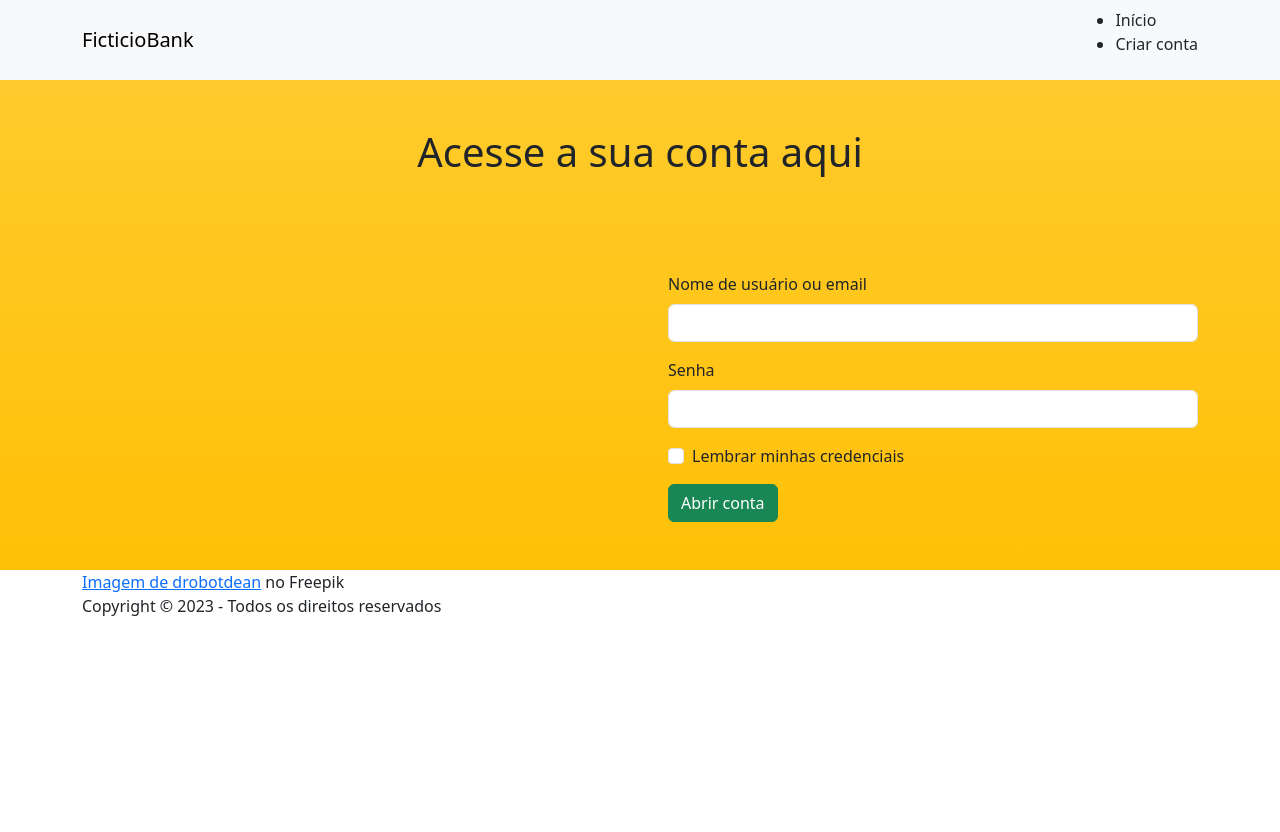
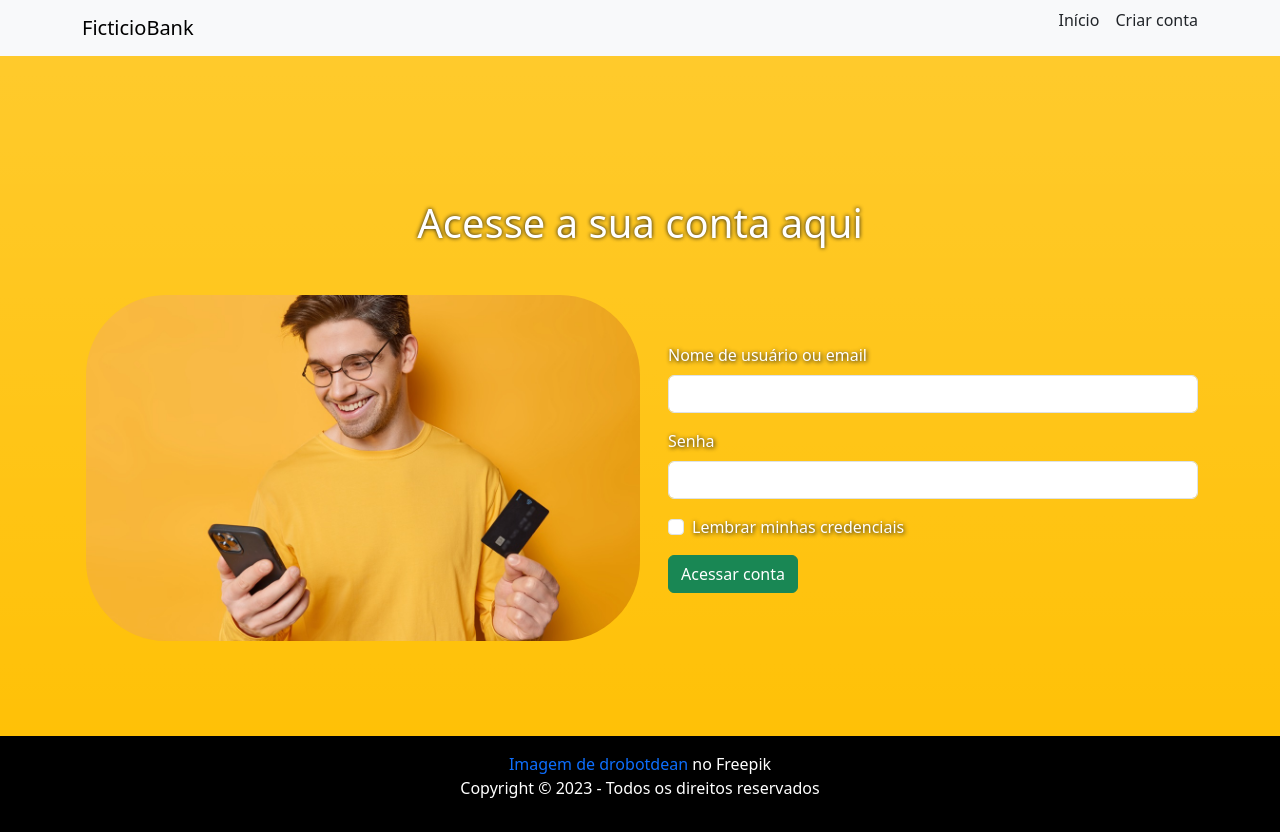
Before and after one commit to diegomcoder/ficticiobank-website, a plain HTML site: page login/index.html in a window 1280 px wide. Before the commit the page ends 800 px from the top, so only its background shows below. Drawn offline with nearby package versions, Linux system fonts and the light colour scheme.

Commit message:
update references of files

```diff
--- /dev/null
+++ b/css/login.css
@@ -0,0 +1,110 @@
+:root {
+	--accent-clr: rgb(255, 147, 7);
+}
+
+* {
+	margin: 0;
+	padding: 0;
+	box-sizing: border-box;
+}
+
+a {
+	text-decoration: none;
+}
+
+ul {
+	list-style: none;
+	display: flex;
+	gap: 1rem;
+}
+
+h3 {
+	text-shadow: 0 0 4px #111;
+	font-size: clamp(1.2rem, 4vw, 2rem);
+	color: white;
+	/* margin-bottom: 2rem; */
+}
+
+label {
+	font-weight: 500;
+	color: white;
+	text-shadow: 1px 1px 4px #111;
+
+}
+
+main {
+	min-height: 85vh;
+	display: flex;
+	flex-direction: column;
+	align-items: center;
+	justify-content: center;
+}
+
+/* .home {
+	background-color: #ddd;
+} */
+
+form {
+	max-width: 400px;
+}
+
+html,
+body {
+	min-height: 100vh;
+	position: relative;
+}
+
+.img-container {
+	position: relative;
+	overflow: hidden;
+	border-radius: 5rem;
+}
+
+.img-container img {
+	height: 150%;
+	position: absolute;
+	top: 50%;
+	left: 50%;
+	transform: translate(-50%, -50%);
+}
+
+.container-fluid {
+	padding: 0;
+}
+
+#mainSlider .carousel-inner,
+#mainSlider .carousel-item {
+	max-height: 90vh;
+}
+
+#mainSlider .carousel-caption {
+	top: 30%;
+}
+
+#mainSlider .carousel-caption h2 {
+	font-size: clamp(1.5rem, 8vw, 5rem);
+	text-shadow: 0 0 4px #111;
+}
+
+#mainSlider .carousel-caption h3 {
+	text-shadow: 0 0 4px #111;
+	font-size: clamp(1.2rem, 4vw, 2rem);
+	/* margin-bottom: 2rem; */
+}
+
+#mainSlider .carousel-caption p {
+	text-shadow: 1px 1px 2px #111;
+	font-size: clamp(1rem, 3vw, 1.4rem);
+	font-weight: 600;
+	margin-bottom: 4vh;
+}
+.card-group {
+	margin: 2rem auto;
+}
+
+footer {
+	padding: 1rem 0;
+	background-color: black;
+	color: white;
+	text-align: center;
+}
--- /dev/null
+++ b/css/new-account.css
@@ -0,0 +1,110 @@
+:root {
+	--accent-clr: rgb(255, 147, 7);
+}
+
+* {
+	margin: 0;
+	padding: 0;
+	box-sizing: border-box;
+}
+
+a {
+	text-decoration: none;
+}
+
+ul {
+	list-style: none;
+	display: flex;
+	gap: 1rem;
+}
+
+h3 {
+	text-shadow: 0 0 4px #111;
+	font-size: clamp(1.2rem, 4vw, 2rem);
+	color: white;
+	/* margin-bottom: 2rem; */
+}
+
+label {
+	font-weight: 500;
+	color: white;
+	text-shadow: 1px 1px 4px #111;
+
+}
+
+main {
+	min-height: 85vh;
+	display: flex;
+	flex-direction: column;
+	align-items: center;
+	justify-content: center;
+}
+
+/* .home {
+	background-color: #ddd;
+} */
+
+form {
+	max-width: 400px;
+}
+
+html,
+body {
+	min-height: 100vh;
+	position: relative;
+}
+
+.img-container {
+	position: relative;
+	overflow: hidden;
+	border-radius: 5rem;
+}
+
+.img-container img {
+	height: 150%;
+	position: absolute;
+	top: 50%;
+	left: 50%;
+	transform: translate(-50%, -50%);
+}
+
+.container-fluid {
+	padding: 0;
+}
+
+#mainSlider .carousel-inner,
+#mainSlider .carousel-item {
+	max-height: 90vh;
+}
+
+#mainSlider .carousel-caption {
+	top: 30%;
+}
+
+#mainSlider .carousel-caption h2 {
+	font-size: clamp(1.5rem, 8vw, 5rem);
+	text-shadow: 0 0 4px #111;
+}
+
+#mainSlider .carousel-caption h3 {
+	text-shadow: 0 0 4px #111;
+	font-size: clamp(1.2rem, 4vw, 2rem);
+	/* margin-bottom: 2rem; */
+}
+
+#mainSlider .carousel-caption p {
+	text-shadow: 1px 1px 2px #111;
+	font-size: clamp(1rem, 3vw, 1.4rem);
+	font-weight: 600;
+	margin-bottom: 4vh;
+}
+.card-group {
+	margin: 2rem auto;
+}
+
+footer {
+	padding: 1rem 0;
+	background-color: black;
+	color: white;
+	text-align: center;
+}
--- a/login/index.html
+++ b/login/index.html
@@ -19,7 +19,7 @@
 			integrity="sha384-BBtl+eGJRgqQAUMxJ7pMwbEyER4l1g+O15P+16Ep7Q9Q+zqX6gSbd85u4mG4QzX+"
 			crossorigin="anonymous"
 		></script>
-		<link rel="stylesheet" href="./css/style.css" />
+		<link rel="stylesheet" href="../css/login.css" />
 		<title>FicticoBank | Login</title>
 	</head>
 
@@ -29,8 +29,8 @@
 				<span class="navbar-brand mb-0 h1">FicticioBank</span>
 
 				<ul class="nav-list">
-					<li><a href="index.html" class="nav-link">Início</a></li>
-					<li><a href="new-account.html" class="nav-link">Criar conta</a></li>
+					<li><a href="../index.html" class="nav-link">Início</a></li>
+					<li><a href="../new-account/index.html" class="nav-link">Criar conta</a></li>
 				</ul>
 			</div>
 		</nav>
@@ -40,7 +40,7 @@
 				<div class="row">
 					<h3 class="text-center my-5 fs-1 ">Acesse a sua conta aqui</h3>
 					<div class="img-container mx-3 d-none d-md-block col">
-						<img src="./img/banking-1.jpg" alt="">
+						<img src="../img/banking-1.jpg" alt="">
 					</div>
 					<form class="w-100 mx-auto my-5 col">
 						<div class="mb-3">
@@ -67,7 +67,7 @@
 								>Lembrar minhas credenciais</label
 							>
 						</div>
-						<button type="submit" class="btn btn-success">Abrir conta</button>
+						<button type="submit" class="btn btn-success">Acessar conta</button>
 					</form>
 				</div>
 				<div class="col">
```
Also changed, not shown: index.html (+2 -2 lines), new-account/index.html (+4 -4 lines).
